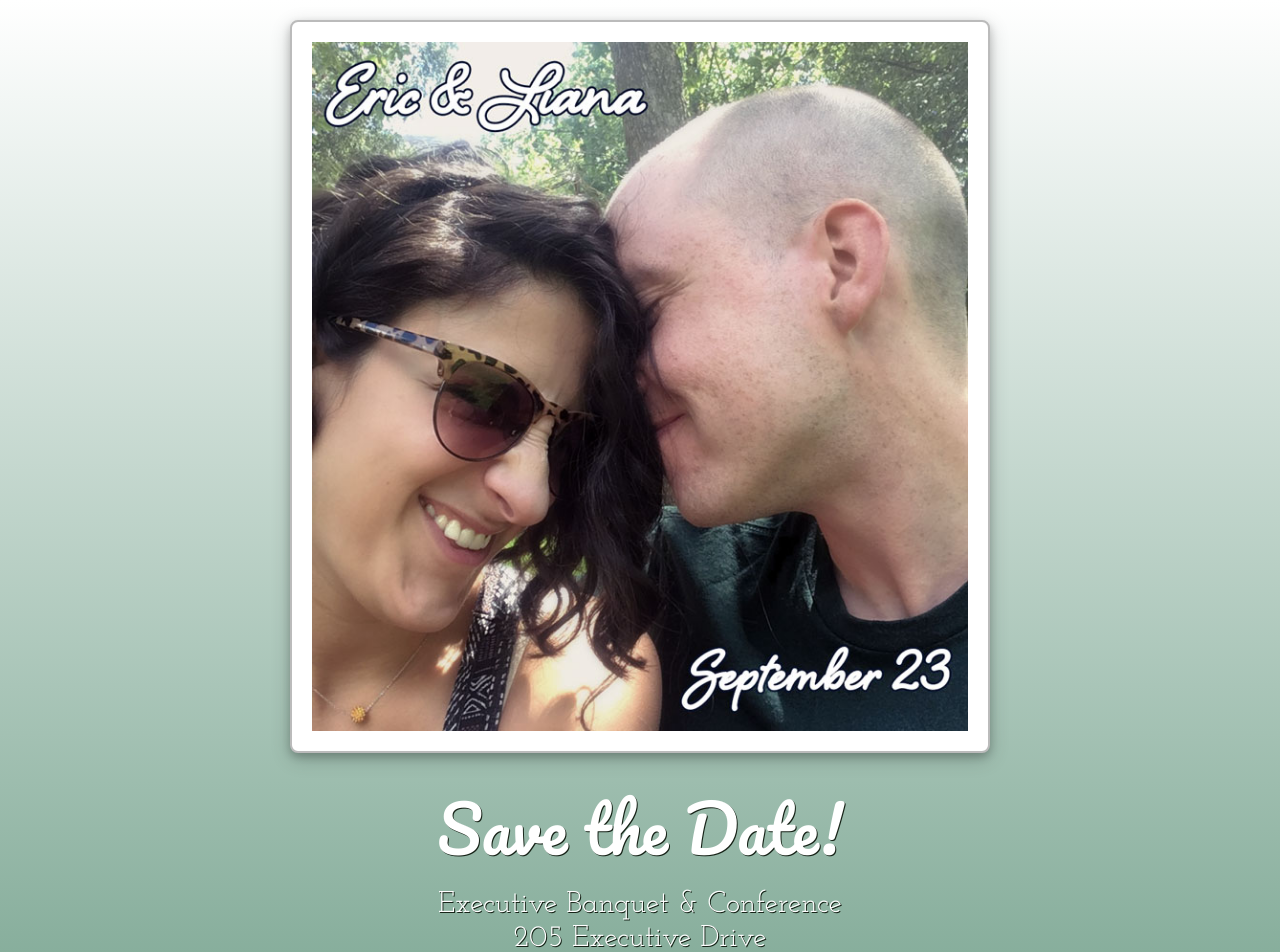
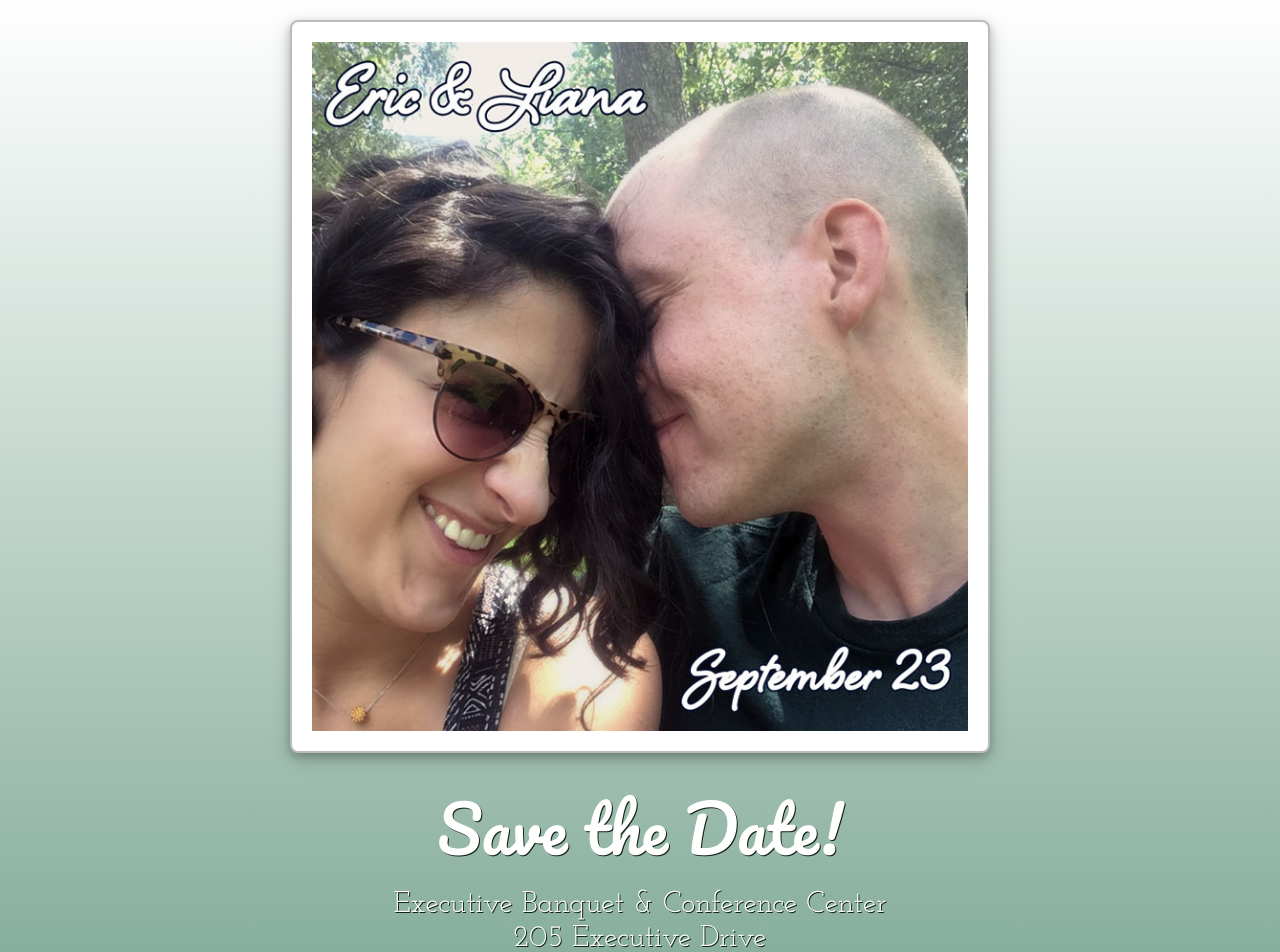
Before and after one commit to eqmvii/weddingsite, a website built with webpack: page public/index.html in a window 1280 px wide. Shown: the top 952 px of the page. Built offline with nearby package versions, Linux system fonts and the light colour scheme.

Commit message:
Text change for Liana

```diff
--- a/public/index.html
+++ b/public/index.html
@@ -33,7 +33,7 @@
         <!-- end text row -->
 
         <div class="row text-center body-font-pair">
-                <p>Executive Banquet &amp; Conference</p>
+                <p>Executive Banquet &amp; Conference Center</p>
                 <p>205 Executive Drive</p>
                 <p>Newark, DE 19702</p>
                 <a href="https://www.google.com/maps/dir//205+Executive+Dr,+Newark,+DE+19702/@39.615607,-75.7504107,17z/data=!4m16!1m7!3m6!1s0x89c7a844af27cb05:0x36405520e856e6ad!2s205+Executive+Dr,+Newark,+DE+19702!3b1!8m2!3d39.615607!4d-75.748222!4m7!1m0!1m5!1m1!1s0x89c7a844af27cb05:0x36405520e856e6ad!2m2!1d-75.748222!2d39.615607">Click Here for Directions</a>
```
